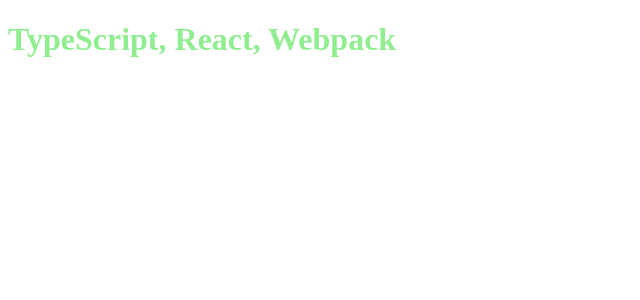
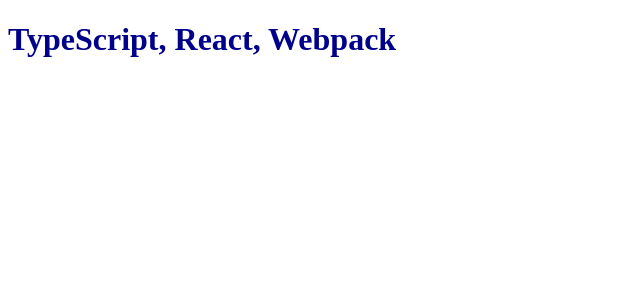
Before and after one commit to Adam9345/twr-test, a React app: page / in a window 1280 px wide. Shown: the top 300 px of the page, without its empty margins (0-640 px from the left). Built offline with nearby package versions, Linux system fonts and the light colour scheme.

Commit message:
Changed color

```diff
--- a/src/components/Hello/style.scss
+++ b/src/components/Hello/style.scss
@@ -1,4 +1,4 @@
-$color: lightgreen;
+$color: darkblue;
 
 .green-color {
   color: $color;
```
